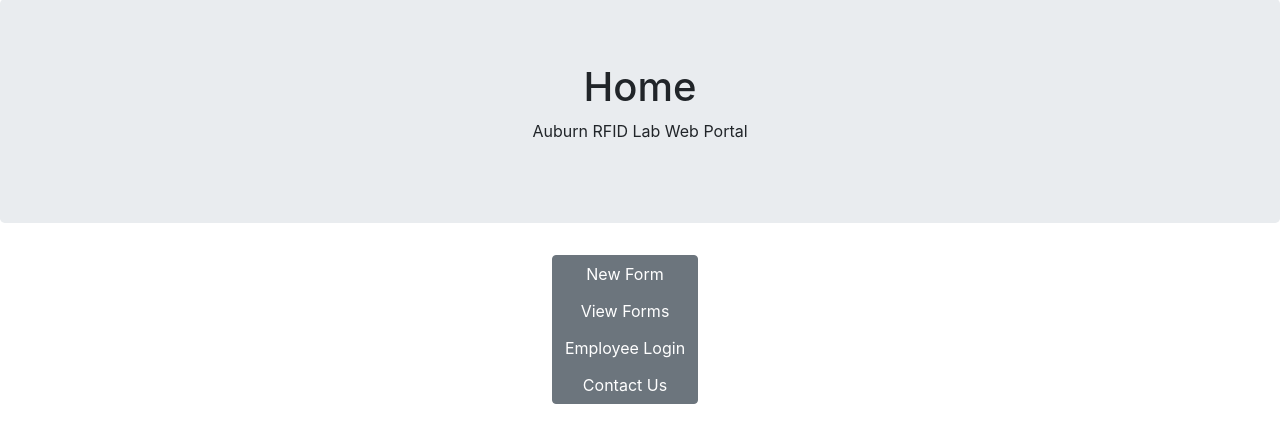
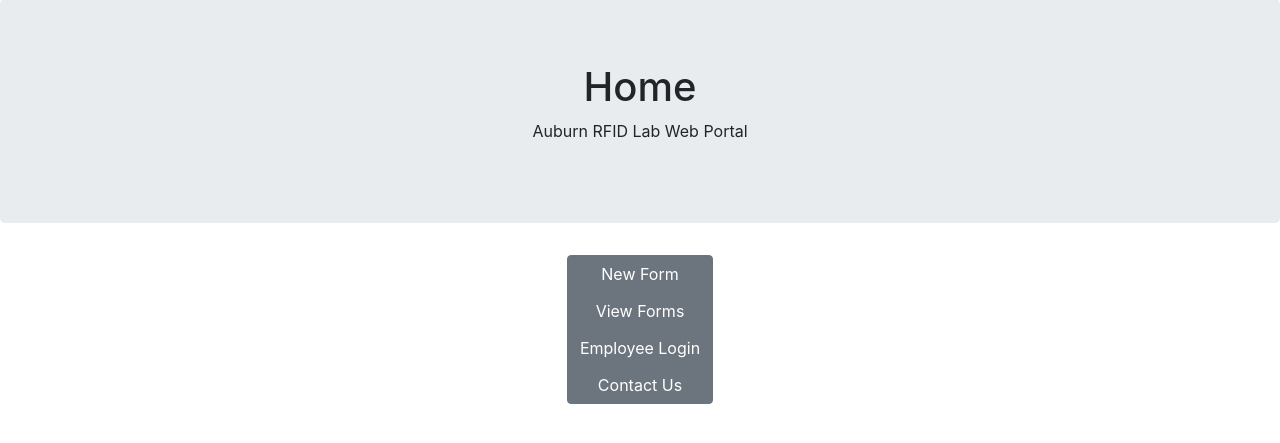
Before and after one commit to rnguyen18/RFID_Web_Portal, a Django app: page / in a window 1280 px wide. Shown: the part 81-524 px from the top of the page. Run offline with Django 3.2, Linux system fonts and the light colour scheme; some libraries are stand-ins or nearby versions.

Commit message:
Fixed Centering on home buttons

```diff
--- a/WalmartApp/templates/walmart/home.html
+++ b/WalmartApp/templates/walmart/home.html
@@ -18,16 +18,12 @@
     {% endif %}
 </div>
 
-<div class="container">
-    <div class="row row align-items-center container">
-        <div class="col d-flex justify-content-center">
+<div class="container text-center">
             <div class="btn-group-vertical">
             <a type="button" class="btn btn-secondary" href="/form/new">New Form</a>
             <a type="button" class="btn btn-secondary" href="/form/view">View Forms</a>
             <a type="button" class="btn btn-secondary" href="admin">Employee Login</a>
             <a type="button" class="btn btn-secondary" href="#">Contact Us</a>
             </div>
-        </div>
-    </div>
 </div>
 {% endblock content %}
```
